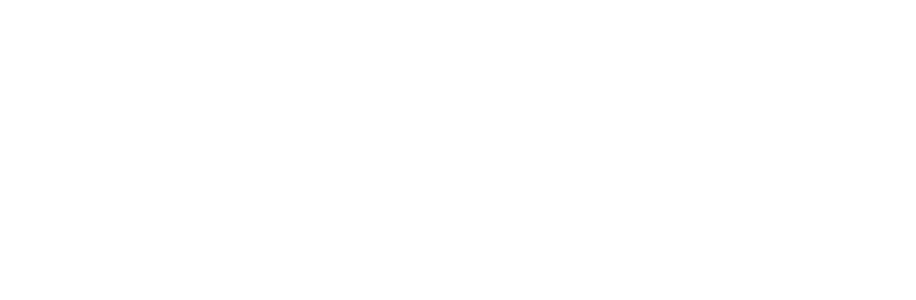
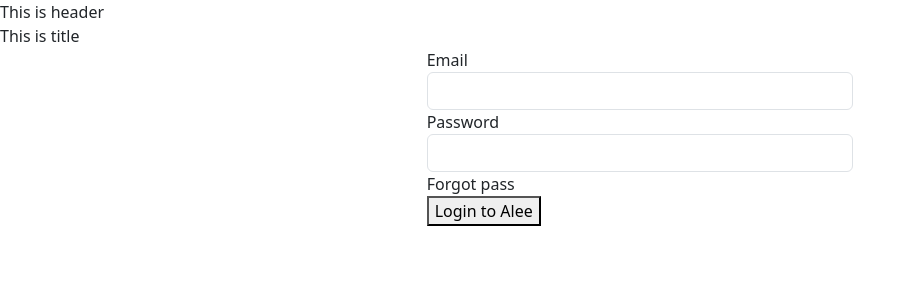
Before and after one commit to aleevan2812/Alee_react-learn-hoidanit, a React (Create React App) app: page /login in a window 1280 px wide. Before the commit this address had no page. Shown: the top 300 px of the page, without its empty margins (0-916 px from the left). Built offline with nearby package versions, Linux system fonts and the light colour scheme.

Commit message:
#69. Design Login

```diff
--- /dev/null
+++ b/src/components/Auth/Login.js
@@ -0,0 +1,44 @@
+import { useState } from "react";
+
+const Login = () => {
+  const [email, setEmail] = useState("");
+  const [password, setPassword] = useState("");
+  const handleLogin = () => {
+    alert("Just click Login");
+  };
+
+  return (
+    <div className="login-container">
+      <div className="header">This is header</div>
+      <div className="title">This is title</div>
+      <div className="content-form col-4 mx-auto">
+        <div className="form-group">
+          <label htmlFor="">Email</label>
+          <input
+            type="email"
+            className="form-control"
+            value={email}
+            onChange={(event) => setEmail(event.target.value)}
+          />
+        </div>
+        <div className="form-group">
+          <label htmlFor="">Password</label>
+          <input
+            type="password"
+            className="form-control"
+            value={password}
+            onChange={(event) => setPassword(event.target.value)}
+          />
+        </div>
+        <span className="forgot-password">Forgot pass</span>
+        <div>
+          <button className="btn-submit" onClick={() => handleLogin()}>
+            Login to Alee
+          </button>
+        </div>
+      </div>
+    </div>
+  );
+};
+
+export default Login;
--- a/src/components/Header.js
+++ b/src/components/Header.js
@@ -1,45 +1,58 @@
-import Container from 'react-bootstrap/Container';
-import Nav from 'react-bootstrap/Nav';
-import Navbar from 'react-bootstrap/Navbar';
-import NavDropdown from 'react-bootstrap/NavDropdown';
-import {NavLink} from "react-router-dom";
+import Container from "react-bootstrap/Container";
+import Nav from "react-bootstrap/Nav";
+import Navbar from "react-bootstrap/Navbar";
+import NavDropdown from "react-bootstrap/NavDropdown";
+import { Link, NavLink, useNavigate } from "react-router-dom";
 
 const Header = () => {
+  const navigate = useNavigate();
+  const handleLogin = () => {
+    navigate("/login");
+  };
+
   return (
     <Navbar expand="lg" className="bg-body-tertiary">
       <Container>
         {/*<Navbar.Brand href="">Alee</Navbar.Brand>*/}
-        <NavLink to='/' className={'navbar-brand'}>Alee</NavLink>
-        <Navbar.Toggle aria-controls="basic-navbar-nav"/>
+        <NavLink to="/" className={"navbar-brand"}>
+          Alee
+        </NavLink>
+        <Navbar.Toggle aria-controls="basic-navbar-nav" />
         <Navbar.Collapse id="basic-navbar-nav">
           <Nav className="me-auto">
-            <NavLink to='/' className={'nav-link'}>Home</NavLink>
-            <NavLink to='/users' className={'nav-link'}>Users</NavLink>
-            <NavLink to='/admins' className={'nav-link'}>Admin</NavLink>
-
+            <NavLink to="/" className={"nav-link"}>
+              Home
+            </NavLink>
+            <NavLink to="/users" className={"nav-link"}>
+              Users
+            </NavLink>
+            <NavLink to="/admins" className={"nav-link"}>
+              Admin
+            </NavLink>
           </Nav>
           <Nav>
-
-            <button className='btn-login'>Log in</button>
-            <button className='btn-signup'>Sign up</button>
+            <button
+              className="btn-login"
+              onClick={() => {
+                handleLogin();
+              }}
+            >
+              Log in
+            </button>
+            <button className="btn-signup">Sign up</button>
 
             <NavDropdown title="Settings" id="basic-nav-dropdown">
               <NavDropdown.Item>Log in</NavDropdown.Item>
-              <NavDropdown.Item>
-                Log out
-              </NavDropdown.Item>
+              <NavDropdown.Item>Log out</NavDropdown.Item>
               <NavDropdown.Item>Profile</NavDropdown.Item>
-              <NavDropdown.Divider/>
-              <NavDropdown.Item>
-                Separated link
-              </NavDropdown.Item>
+              <NavDropdown.Divider />
+              <NavDropdown.Item>Separated link</NavDropdown.Item>
             </NavDropdown>
           </Nav>
-
         </Navbar.Collapse>
       </Container>
     </Navbar>
   );
-}
+};
 
 export default Header;
--- a/src/index.js
+++ b/src/index.js
@@ -1,35 +1,35 @@
-import React, {Provider} from "react";
+import React, { Provider } from "react";
 import ReactDOM from "react-dom/client";
 import "./views/App.scss";
 import App from "./views/App";
 import reportWebVitals from "./reportWebVitals";
 import "bootstrap/dist/css/bootstrap.min.css";
-import {BrowserRouter, Route, Routes} from "react-router-dom";
+import { BrowserRouter, Route, Routes } from "react-router-dom";
 import User from "./components/user/User";
 import Admin from "./components/admin/Admin";
 import HomePage from "./components/home/HomePage";
 import DashBoard from "./components/admin/Content/DashBoard";
 import ManageUser from "./components/admin/Content/ManageUser";
-
-
+import Login from "./components/Auth/Login";
 
 const root = ReactDOM.createRoot(document.getElementById("root"));
 root.render(
   // <React.StrictMode>
 
-
   <BrowserRouter>
     <Routes>
-      <Route path="/" element={<App/>}>
-        <Route index element={<HomePage/>}/>
-        <Route path="users" element={<User/>}/>
+      <Route path="/" element={<App />}>
+        <Route index element={<HomePage />} />
+        <Route path="users" element={<User />} />
       </Route>
-      <Route path="/admins" element={<Admin/>}>
-        <Route index element={<DashBoard/>}/>
-        <Route path="manage-users" element={<ManageUser/>}/>
+      <Route path="/admins" element={<Admin />}>
+        <Route index element={<DashBoard />} />
+        <Route path="manage-users" element={<ManageUser />} />
       </Route>
+
+      <Route path="/login" element={<Login />} />
     </Routes>
-  </BrowserRouter>
+  </BrowserRouter>,
 
   // </React.StrictMode>
 );
```
Lines whose indentation alone changed are shown as unchanged.
